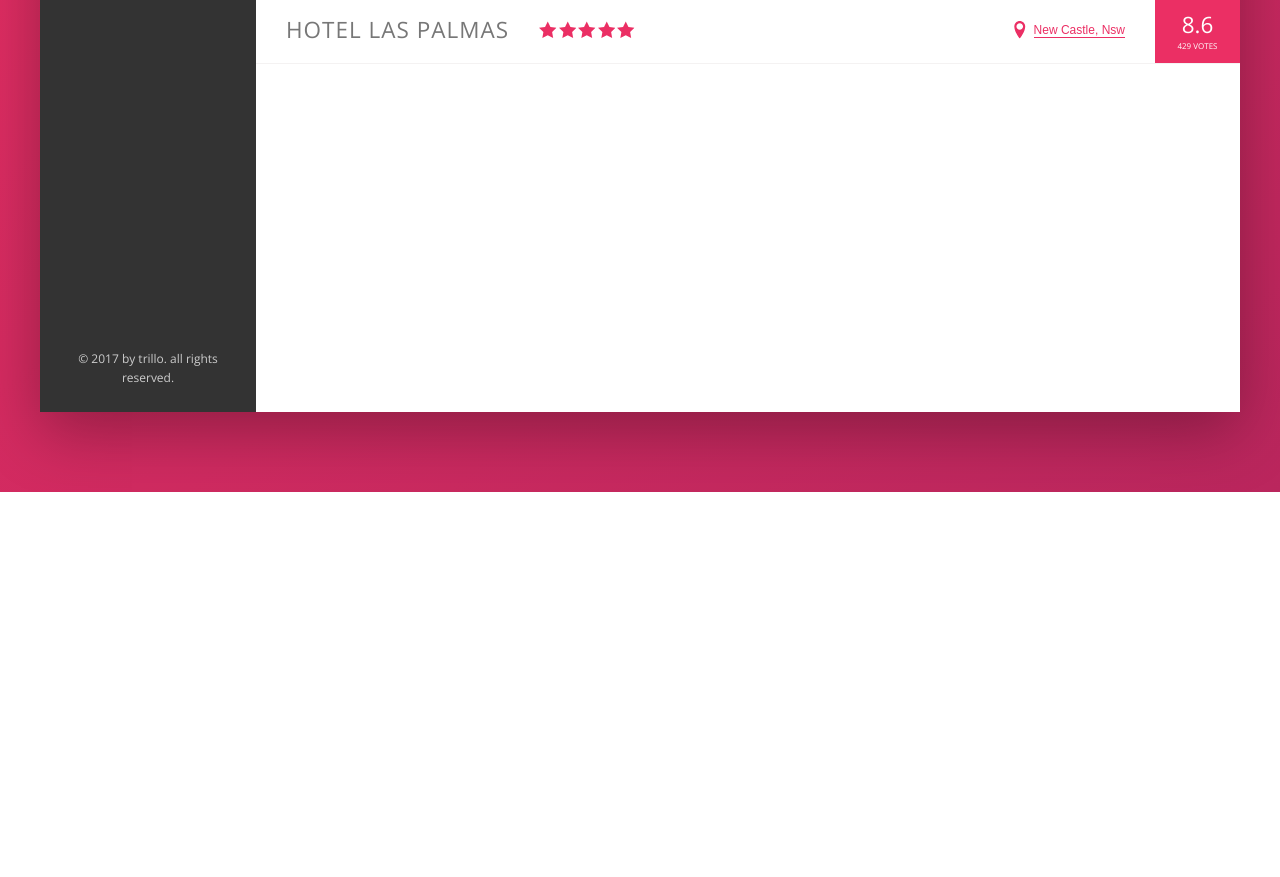
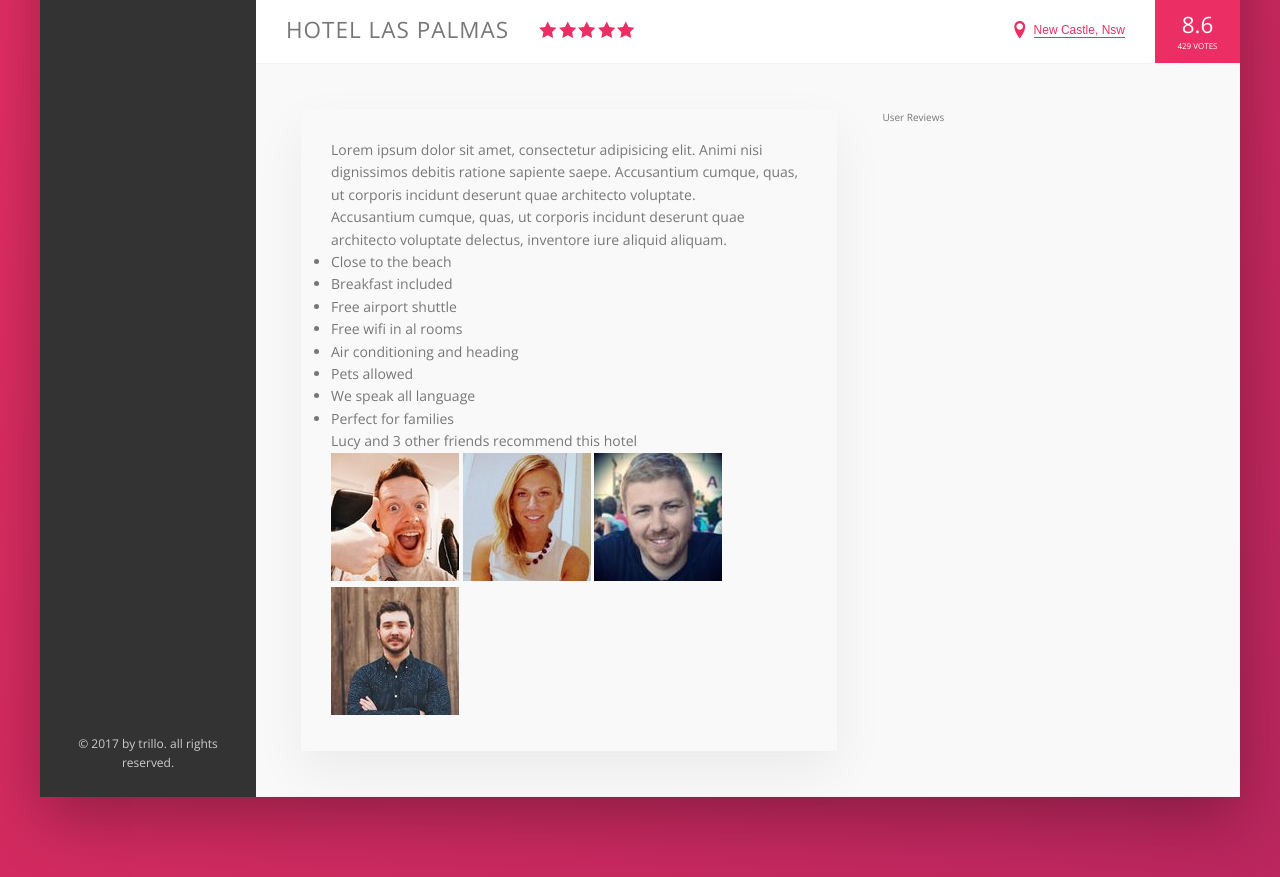
Before and after one commit to acharayaP03/Travel-Advisor, a website: page index.html in a window 1280 px wide. Shown: the part 538-1415 px from the top of the page. Before the commit the page ends 1030 px from the top, so only its background shows below. Drawn offline with nearby package versions, Linux system fonts and the light colour scheme; files that its build step writes are made by us from their sources.

Commit message:
description area layout

```diff
--- a/index.html
+++ b/index.html
@@ -84,8 +84,8 @@
             </div>
         </nav>
 
-        <!--Gallery Section -->
         <main class="hotel-view">
+            <!--Gallery Section -->
             <div class="gallery">
                 <figure class="gallery__item">
                     <img src="images/hotel-1.jpg" alt="Photo of hotel 1" class="gallery__photo">
@@ -130,6 +130,40 @@
                     <div class="overview__rating--count">429 votes</div>
                 </div>
             </div>
+
+            <!--Hotel Description Section -->
+            <div class="detail">
+                <div class="description">
+                    <p class="paragraph">
+                        Lorem ipsum dolor sit amet, consectetur adipisicing elit. Animi nisi dignissimos debitis ratione sapiente saepe. Accusantium cumque, quas, ut corporis incidunt deserunt quae architecto voluptate.
+                    </p>
+                    <p class="paragraph">
+                        Accusantium cumque, quas, ut corporis incidunt deserunt quae architecto voluptate delectus, inventore iure aliquid aliquam.
+                    </p>
+
+                    <ul class="list">
+                        <li class="list__item">Close to the beach</li>
+                        <li class="list__item">Breakfast included</li>
+                        <li class="list__item">Free airport shuttle</li>
+                        <li class="list__item">Free wifi in al rooms</li>
+                        <li class="list__item">Air conditioning and heading</li>
+                        <li class="list__item">Pets allowed</li>
+                        <li class="list__item">We speak all language</li>
+                        <li class="list__item">Perfect for families</li>
+                    </ul>
+
+                    <div class="recommend">
+                        <p class="recommend__count">Lucy and 3 other friends recommend this hotel</p>
+                        <div class="recommend__friends">
+                            <img src="images/user-1.jpg" alt="Friend 1" class="recommend__photo">
+                            <img src="images/user-2.jpg" alt="Friend 2" class="recommend__photo">
+                            <img src="images/user-3.jpg" alt="Friend 3" class="recommend__photo">
+                            <img src="images/user-4.jpg" alt="Friend 4" class="recommend__photo">
+                        </div>
+                    </div>
+                </div>
+                <div class="user-reviews">User Reviews</div>
+            </div>
         </main>
     </div>
 </div>
--- a/sass/_base.scss
+++ b/sass/_base.scss
@@ -13,7 +13,10 @@
   --color-grey-dark-2: #777;
   --color-grey-dark-3: #999;
 
-  --shadow-dark: 0 2rem 6rem rgba(0,0,0,0.3)
+  --shadow-dark: 0 2rem 6rem rgba(0,0,0,0.3);
+  --shadow-light: 0 2rem 5rem rgba(0,0,0,0.06);
+
+  --line: 1px solid var(--color-grey-light-2)
 }
 
 
--- a/sass/_components.scss
+++ b/sass/_components.scss
@@ -209,7 +209,7 @@
 .overview {
   display: flex;
   align-items: center;
-  border-bottom: 1px solid var(--color-grey-light-2);
+  border-bottom: var(--line);
 
   &__heading{
     font-size: 2.25rem;
--- a/sass/_layout.scss
+++ b/sass/_layout.scss
@@ -12,7 +12,7 @@
   font-size: 1.4rem;
   height: 7rem;
   background-color: #fff;
-  border-bottom: 1px solid var(--color-grey-light-2);
+  border-bottom: var(--line);
 
   display: flex;
   justify-content: space-between;
@@ -31,9 +31,28 @@
 .hotel-view{
   background-color: #fff;
   flex: 1;
+}
 
-  height: 80rem;
-}
 .content{
   display: flex;
+
 }
+
+.detail{
+  display: flex;
+  gap: 4.5rem;
+  padding: 4.5rem;
+  border-bottom: var(--line);
+  background-color: var(--color-grey-light-1);
+}
+
+.description{
+  flex: 0 0 60%;
+  box-shadow: var(--shadow-light);
+  padding: 3rem;
+  font-size: 1.4rem;
+}
+
+.user-reviews{
+  flex: 1;
+}
```
